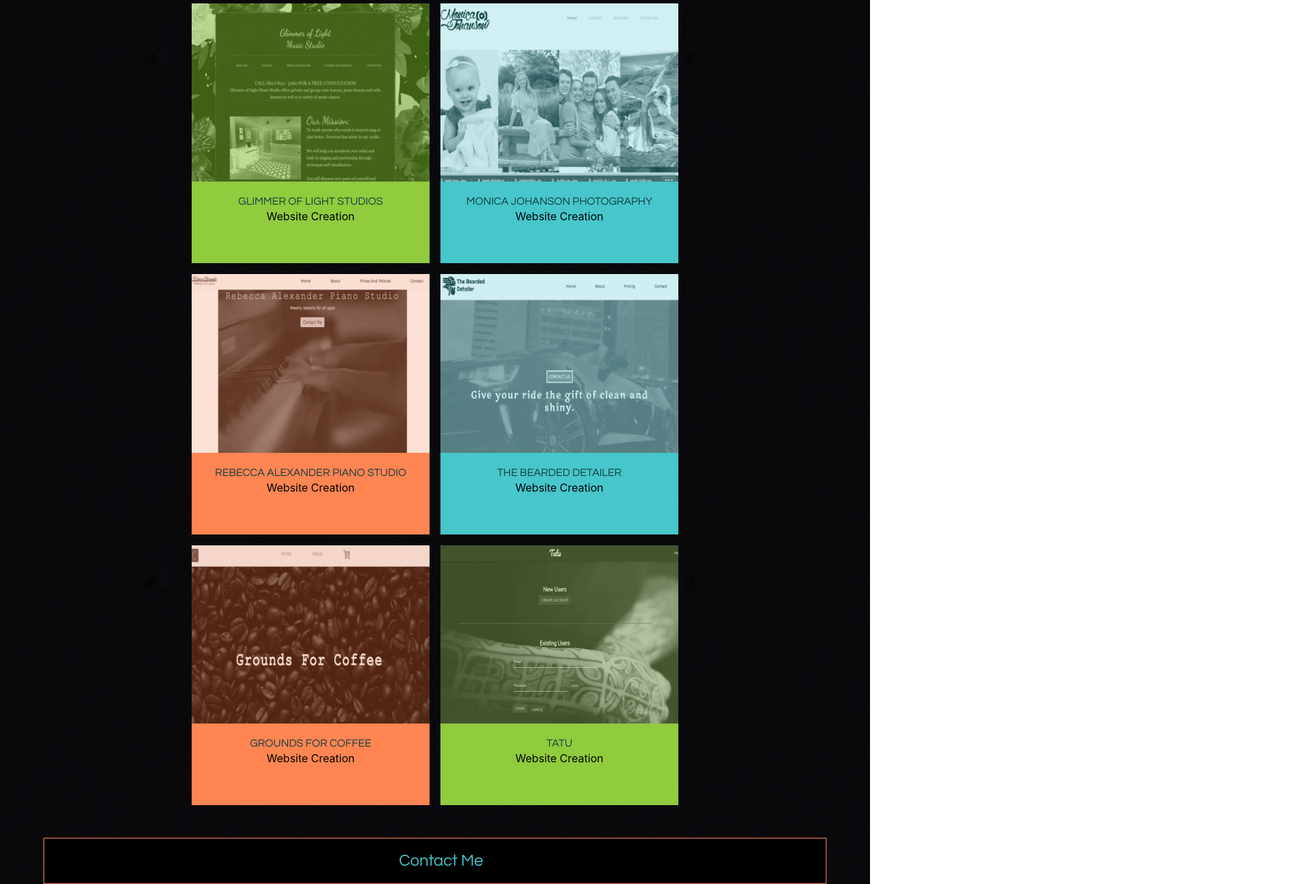
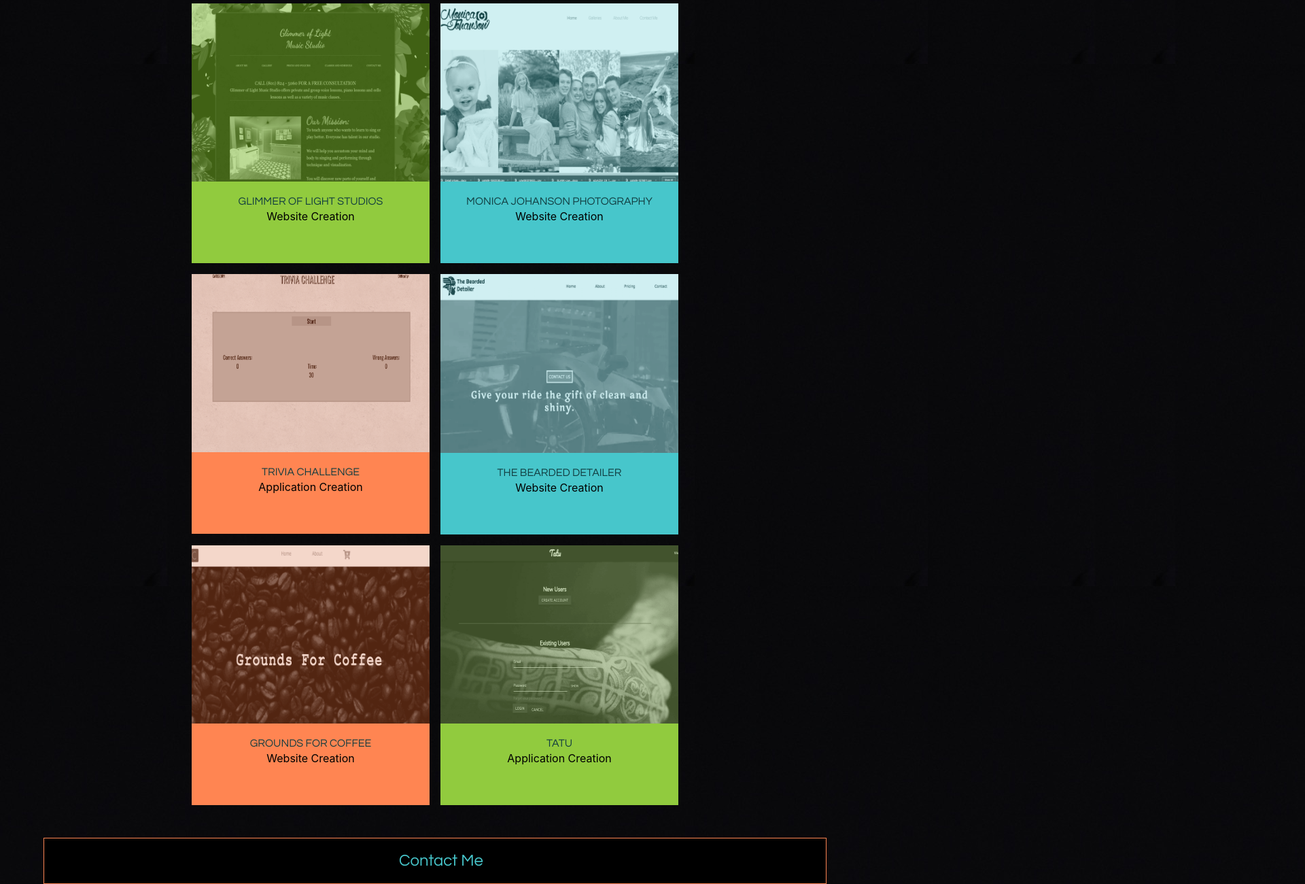
Before and after one commit to Jacobugath/GatsbyPortfolio, a Gatsby site: page / in a window 1280 px wide. Shown: the part 1442-2742 px from the top of the page at 68% size, 1920 px wide, since content can reach past the window. Built offline with nearby package versions, Linux system fonts and the light colour scheme; Gatsby itself is replaced by a stand-in of ours.

Commit message:
portfolio update

```diff
--- a/src/pages/index.css
+++ b/src/pages/index.css
@@ -7,7 +7,7 @@ body{
 }
 
 .paint{
-    width: 100vw;
+    width: 200vw;
     height: 200vh ;
     background-color: black;
     -webkit-animation-name: paintin;
@@ -17,6 +17,8 @@ body{
     opacity: 0;
     position: absolute;
     top:0;
+    z-index: -1;
+
 }
 #contact{
     overflow: hidden;
@@ -44,6 +46,7 @@ body{
     width: 85vw;
     padding: 2em 2em 1em 2em;
     margin-bottom: 1em;
+    z-index: 50;
 
 }
 .fl{
@@ -86,6 +89,9 @@ body{
 
 .gb{
     color: #47c6CB;
+}
+.cb{
+    height: 262px;
 }
 
 
@@ -353,8 +359,8 @@ h2{
 
   }
   @keyframes paintin {
-    0% {opacity: 1; left:0;}
-    100% {opacity: 1; left: 100%;}
+    0% {opacity: 1; left:0; z-index:100}
+    100% {opacity: 1; left: 100%; z-index:-1}
 
   }
 
--- a/src/pages/index.js
+++ b/src/pages/index.js
@@ -24,7 +24,7 @@ import Glimmer from '../components/glimmer'
 import Monica from '../components/monica'
 import glim from '../images/Glimmer.png'
 import Mon from '../images/Monica.png'
-import Bec from '../images/Becca.png'
+import Bec from '../images/trivia.jpg'
 import Beard from '../images/Bearded.png'
 import Cof from '../images/Coffee.png'
 import Tat from '../images/Tatu.png'
@@ -33,7 +33,7 @@ import me from '../images/B&W sample.jpg'
 import { useState, useEffect } from 'react';
 import glim1 from '../images/imageedit_5_7377122965.png'
 import mon1 from '../images/imageedit_7_6837509621.png'
-import bec1 from '../images/imageedit_17_5000386273.png'
+import bec1 from '../images/imageedit_1_5504255064.png'
 import beard1 from '../images/imageedit_19_2569907749.png'
 import cof1 from '../images/imageedit_21_8541477127.png'
 import tat1 from '../images/imageedit_23_3086843731.png'
@@ -100,11 +100,11 @@ return(
           </div>
           </div>
           <div className="flexer">
-            <a href='https://rebecca-alexander-piano-studio.com/' target='blank'><img className='cb' onMouseEnter={() => setBec(true)}
+            <a href='https://jacobugath.github.io/TriviaGame/' target='blank'><img className='cb' onMouseEnter={() => setBec(true)}
         onMouseLeave={() => setBec(false)} src={bec? Bec: bec1 }  width='350px'/></a>
             <div className="imgTextP">
-            <h2 className="t">Rebecca Alexander Piano Studio</h2>
-            Website Creation
+            <h2 className="t">TRIVIA CHALLENGE</h2>
+            Application Creation
           </div></div>
           <div className="flexer">
             <a href="https://beardeddetailer.netlify.com" target='blank'><img onMouseEnter={() => setBeard(true)}
@@ -128,7 +128,7 @@ return(
         onMouseLeave={() => setTat(false)} src={tat? Tat: tat1 } alt="" width='350px'/></a>
             <div className="imgTextG">
             <h2 className="t">Tatu</h2>
-            Website Creation
+            Application Creation
           </div>
         </div>
         </div>
```
Also changed, not shown: src/images/imageedit_1_5504255064.png (added).
